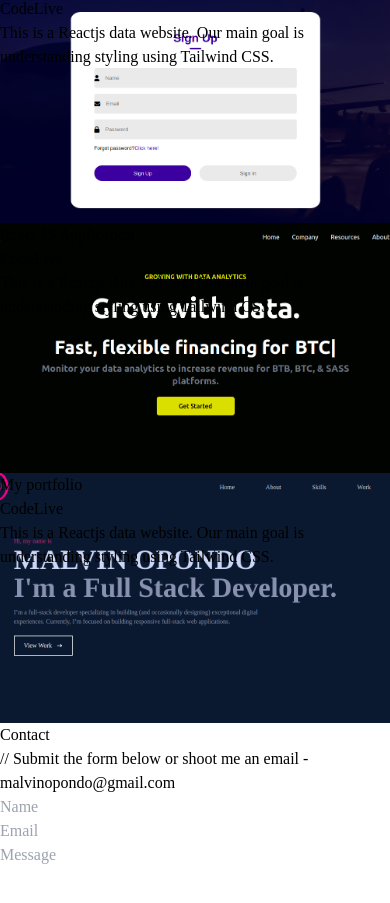
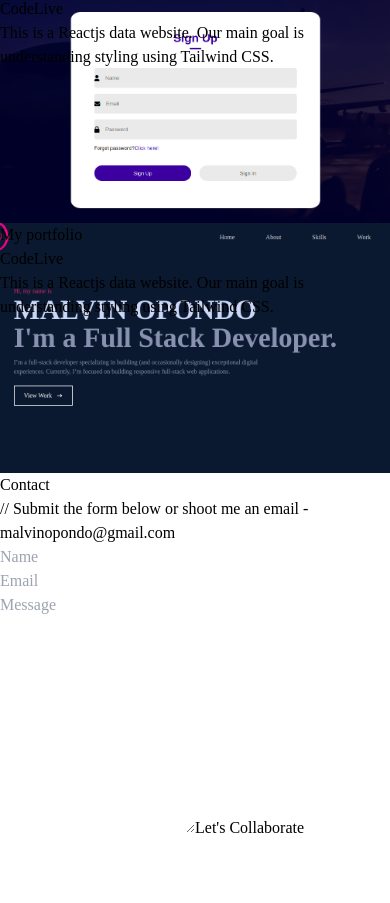
Before and after one commit to Malvino-creator/my-portfolio, a React (Vite) app: page / in a window 390 px wide. Shown: the part 3885-4788 px from the top of the page. After the commit the page ends 4725 px from the top, so only its background shows below. Built offline with nearby package versions, Linux system fonts and the light colour scheme.

Commit message:
feat(Packages): Install react responsive to make the website responsive across all devices

```diff
--- a/package.json
+++ b/package.json
@@ -13,6 +13,7 @@
     "react": "^18.2.0",
     "react-dom": "^18.2.0",
     "react-icons": "^4.11.0",
+    "react-responsive": "^9.0.2",
     "react-scroll": "^1.9.0"
   },
   "devDependencies": {
--- a/src/data/data.js
+++ b/src/data/data.js
@@ -17,13 +17,13 @@ export const data=[
         github:"https://github.com/Malvino-creator/dashboard",
         live:"https://64591b7e5057e604db31bbf4--dancing-conkies-9a00b0.netlify.app/",
     },
-    {
-        id:3,
-        name:"React JS Application",
-        image:workImage,
-        github:"",
-        live:"",
-    },
+    // {
+    //     id:3,
+    //     name:"React JS Application",
+    //     image:workImage,
+    //     github:"",
+    //     live:"",
+    // },
     {
         id:4,
         name:"My portfolio",
```
Also changed, not shown: 1 other file (tests, documents, lock files or other folders).
